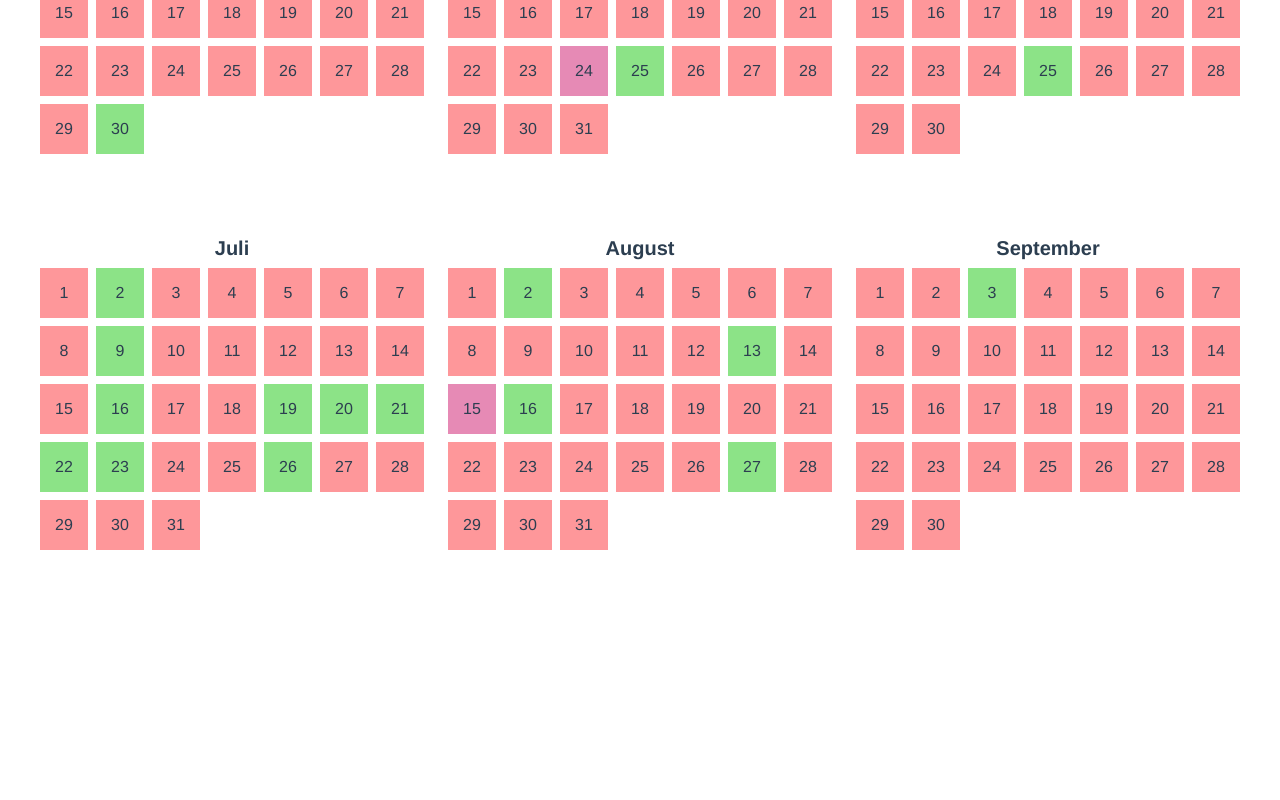
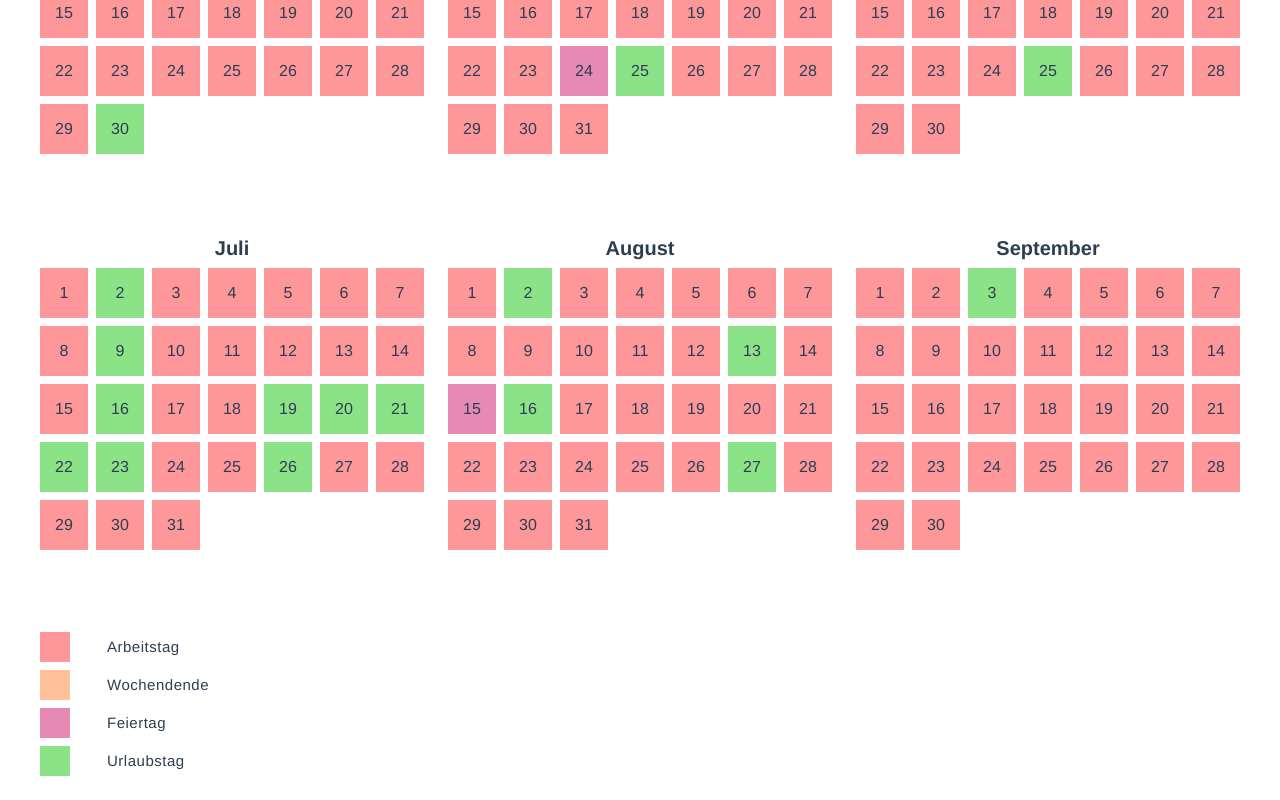
Before and after one commit to URLmacher/vacation, a Vue app: page / in a window 1280 px wide. Shown: the part 219-1019 px from the top of the page. Before the commit the page ends 827 px from the top, so only its background shows below. Built offline with nearby package versions, Linux system fonts and the light colour scheme.

Commit message:
calendar legend

```diff
--- a/src/App.vue
+++ b/src/App.vue
@@ -1,7 +1,7 @@
 <template>
   <div id="nav">
-    <router-link to="/">Calendar</router-link> |
-    <router-link to="/stats">Stats</router-link>
+    <router-link to="/">Kalendar-Ansicht</router-link> |
+    <router-link to="/stats">Daten-Übersicht</router-link>
   </div>
   <router-view />
 </template>
--- a/src/router/index.ts
+++ b/src/router/index.ts
@@ -1,5 +1,5 @@
 import { createRouter, createWebHistory, RouteRecordRaw } from 'vue-router'
-import Home from '../views/Home.vue'
+import Home from '../views/CalendarView.vue'
 
 const routes: Array<RouteRecordRaw> = [
   {
--- /dev/null
+++ b/src/views/CalendarView.vue
@@ -0,0 +1,82 @@
+<template>
+  <div class="calendar-view">
+    <div class="calendar-view__grid">
+      <Calendar
+        v-for="month of vacationMonths"
+        :key="month"
+        :month="month"
+        :year="vacationYear"
+      />
+      <div class="calendar-view__legend">
+        <div class="calendar-view__legend-item"></div>
+        <p class="calendar-view__legend-description">Arbeitstag</p>
+        <div class="calendar-view__legend-item calendar-view__legend-item--weekend"></div>
+        <p class="calendar-view__legend-description">Wochendende</p>
+        <div class="calendar-view__legend-item calendar-view__legend-item--holiday"></div>
+        <p class="calendar-view__legend-description">Feiertag</p>
+        <div class="calendar-view__legend-item calendar-view__legend-item--vacation"></div>
+        <p class="calendar-view__legend-description">Urlaubstag</p>
+      </div>
+    </div>
+  </div>
+</template>
+
+<script lang="ts">
+import Calendar from '@/components/Calendar.vue';
+import { defineComponent } from 'vue';
+import { vacationMonths, vacationYear } from '@/data/data';
+
+export default defineComponent({
+  name: 'CalendarView',
+  components: {
+    Calendar
+  },
+  setup() {
+    return { vacationMonths, vacationYear };
+  }
+});
+</script>
+<style lang="scss">
+.calendar-view {
+  @include vacation-container;
+  margin-top: 40px;
+
+  &__grid {
+    padding-bottom: var(--content-spacing);
+    display: grid;
+    grid-template-columns: 1fr;
+    grid-gap: var(--content-spacing);
+
+    @include window-medium {
+      grid-template-columns: 1fr 1fr;
+    }
+
+    @include window-large {
+      grid-template-columns: 1fr 1fr 1fr;
+    }
+  }
+
+  &__legend {
+    display: grid;
+    grid-template-columns: 1fr 1fr;
+    max-width: 169px;
+    align-items: center;
+    gap: 8px;
+  }
+
+  &__legend-item {
+    height: 30px;
+    width: 30px;
+    background-color: var(--highlight-one);
+    &--weekend {
+      background-color: var(--highlight-two);
+    }
+    &--holiday {
+      background-color: var(--highlight-three);
+    }
+    &--vacation {
+      background-color: var(--highlight-four);
+    }
+  }
+}
+</style>
--- a/src/views/Home.vue
+++ /dev/null
@@ -1,48 +0,0 @@
-<template>
-  <div class="home">
-    <div class="home__calendar-grid">
-      <Calendar
-        v-for="month of vacationMonths"
-        :key="month"
-        :month="month"
-        :year="vacationYear"
-      />
-    </div>
-  </div>
-</template>
-
-<script lang="ts">
-import Calendar from '@/components/Calendar.vue';
-import { defineComponent } from 'vue';
-import { vacationMonths, vacationYear } from '@/data/data';
-
-export default defineComponent({
-  name: 'Home',
-  components: {
-    Calendar
-  },
-  setup() {
-    return { vacationMonths, vacationYear };
-  }
-});
-</script>
-<style lang="scss">
-.home {
-  @include vacation-container;
-  margin-top: 40px;
-
-  &__calendar-grid {
-    display: grid;
-    grid-template-columns: 1fr;
-    grid-gap: var(--content-spacing);
-
-    @include window-medium {
-      grid-template-columns: 1fr 1fr;
-    }
-
-    @include window-large {
-      grid-template-columns: 1fr 1fr 1fr;
-    }
-  }
-}
-</style>
--- a/src/views/Stats.vue
+++ b/src/views/Stats.vue
@@ -8,7 +8,7 @@
       </li>
       <li class="stats__list-item">
         <p>Urlaubsstunden Guthaben:</p>
-        <p>{{accumulatedVacationHours}}</p>
+        <p>{{accumulatedVacationHours}}*</p>
       </li>
       <li class="stats__list-item">
         <p>Guthaben in Tagen:</p>
```
